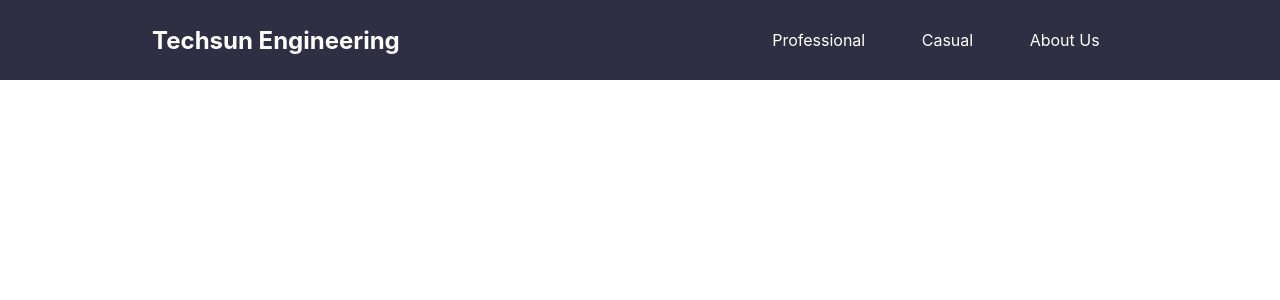
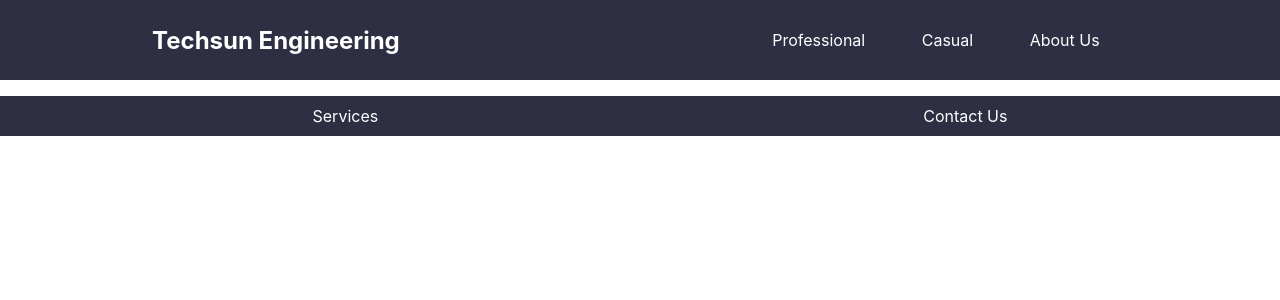
Before and after one commit to Wpduong159/TechsunReact, a React (Create React App) app: page /contactus in a window 1280 px wide. Shown: the top 300 px of the page. Built offline with nearby package versions, Linux system fonts and the light colour scheme.

Commit message:
Footer Created

```diff
--- a/package.json
+++ b/package.json
@@ -6,10 +6,11 @@
     "@testing-library/jest-dom": "^5.16.5",
     "@testing-library/react": "^13.4.0",
     "@testing-library/user-event": "^13.5.0",
+    "node": "^18.9.1",
     "react": "^18.2.0",
     "react-dom": "^18.2.0",
     "react-router-dom": "^6.4.1",
-    "react-scripts": "^2.1.3",
+    "react-scripts": "^5.0.1",
     "web-vitals": "^2.1.4"
   },
   "scripts": {
--- a/src/App.css
+++ b/src/App.css
@@ -18,3 +18,17 @@ nav {
     align-items: center;
     list-style: none;
 }
+
+.Footer-links{
+  position: sticky;
+  list-style: none;
+  position: Bottom Left;
+  height: "1px";
+  display: flex;
+  justify-content: space-around;
+  align-items: center;
+  min-height: 5vh;
+  background-color: rgb(47, 47, 67);
+  color: white
+
+}
--- a/src/App.js
+++ b/src/App.js
@@ -5,18 +5,25 @@ import About from './pages/About';
 import Professional from './pages/Professional';
 import Casual from './pages/Casual';
 import {BrowserRouter as Router, Routes, Route} from 'react-router-dom';
+import Services from "./pages/Services";
+import ContactUs from "./pages/ContactUs";
+import Footer from "./Footer";
 
 function App(){
     return(
         <Router>
             <div className="App">
                 <Nav />
+
                 <Routes>
                     <Route path="/" element={<Home/>} />
                     <Route path="/professional" element={<Professional/>} />
                     <Route path="/casual" element={<Casual/>} />
                     <Route path="/about" element={<About/>} />
+                    <Route path="/Services" element={<Services/>} />
+                    <Route path="/Contact Us" element={<ContactUs/>} />
                 </Routes>
+                <Footer />
             </div>
         </Router>
     );
--- /dev/null
+++ b/src/Footer.js
@@ -0,0 +1,15 @@
+import React from "react";
+
+
+function Footer(){
+    return(
+        <footer>
+            <ul className="Footer-links">
+                <li>Services</li>
+                <li>Contact Us</li>
+            </ul>
+        </footer>
+    );
+}
+
+export default Footer;
--- /dev/null
+++ b/src/pages/ContactUs.js
@@ -0,0 +1,12 @@
+import React from "react";
+import '../App.css';
+
+function ContactUs(){
+    return(
+        <div>
+            <h1>Contact Us</h1>
+        </div>
+    );
+}
+
+export default ContactUs;
--- /dev/null
+++ b/src/pages/Services.js
@@ -0,0 +1,12 @@
+import React from "react";
+import '../App.css';
+
+function Services(){
+    return(
+        <div>
+            <h1>Services Page</h1>
+        </div>
+    );
+}
+
+export default Services;
```
Also changed, not shown: 1 other file (tests, documents, lock files or other folders).
